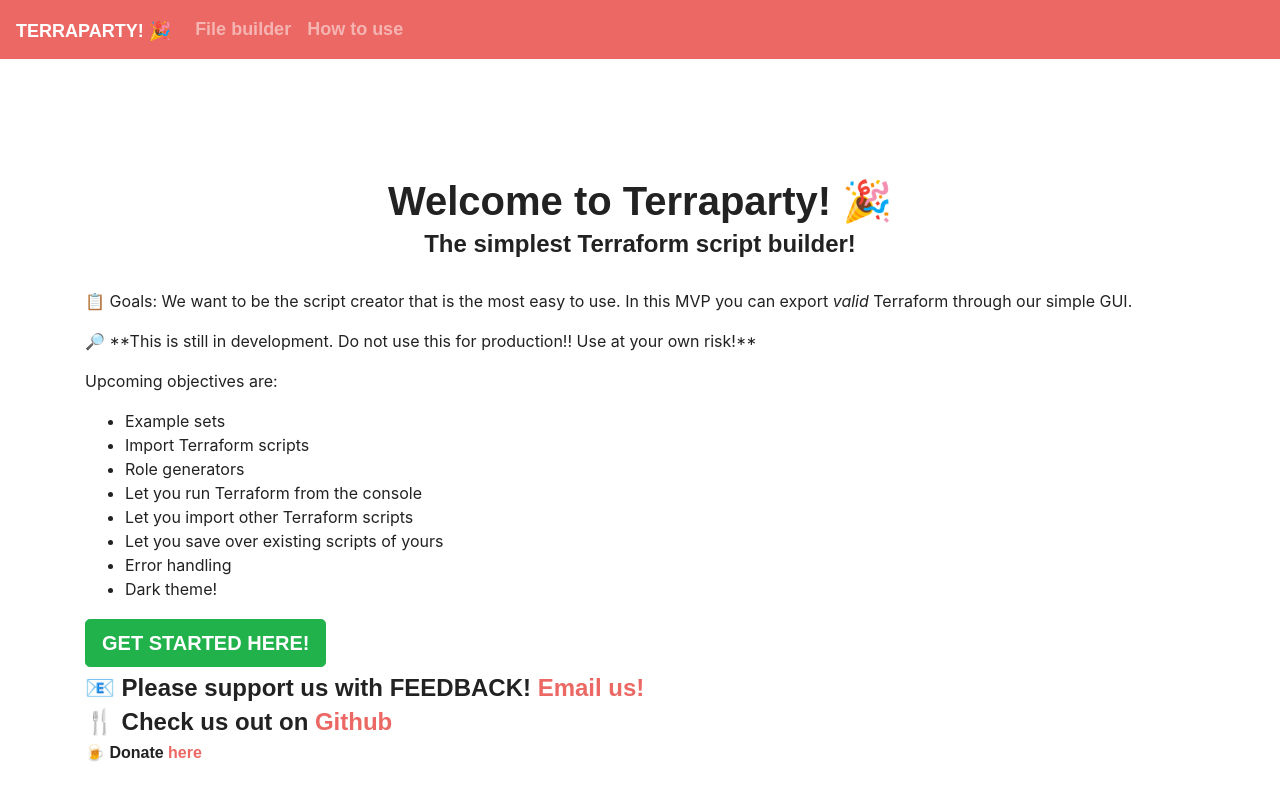
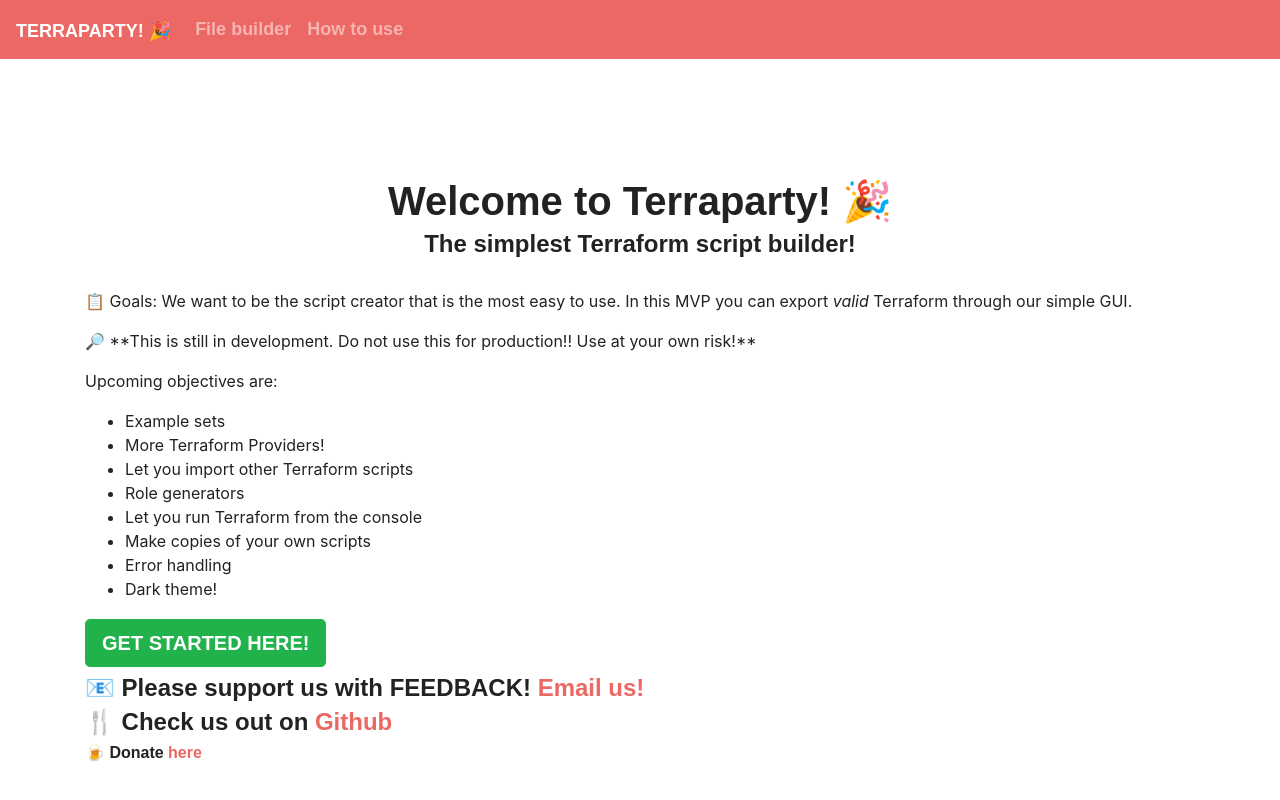
Before and after one commit to michaelbdavidson7/terraparty, an Angular app: page / in a window 1280 px wide. Built offline with nearby package versions, Linux system fonts and the light colour scheme; a web font is replaced by a local one.

Commit message:
Fixed verbiage

```diff
--- a/apps/myapp/src/app/homepage/homepage.component.html
+++ b/apps/myapp/src/app/homepage/homepage.component.html
@@ -13,11 +13,11 @@
   <p>Upcoming objectives are: </p>
   <ul>
     <li>Example sets</li>
-    <li>Import Terraform scripts</li>
+    <li>More Terraform Providers!</li>
+    <li>Let you import other Terraform scripts </li>
     <li>Role generators</li>
     <li>Let you run Terraform from the console </li>
-    <li>Let you import other Terraform scripts </li>
-    <li>Let you save over existing scripts of yours </li>
+    <li>Make copies of your own scripts </li>
     <li>Error handling </li>
     <li>Dark theme! </li>
   </ul>
```
